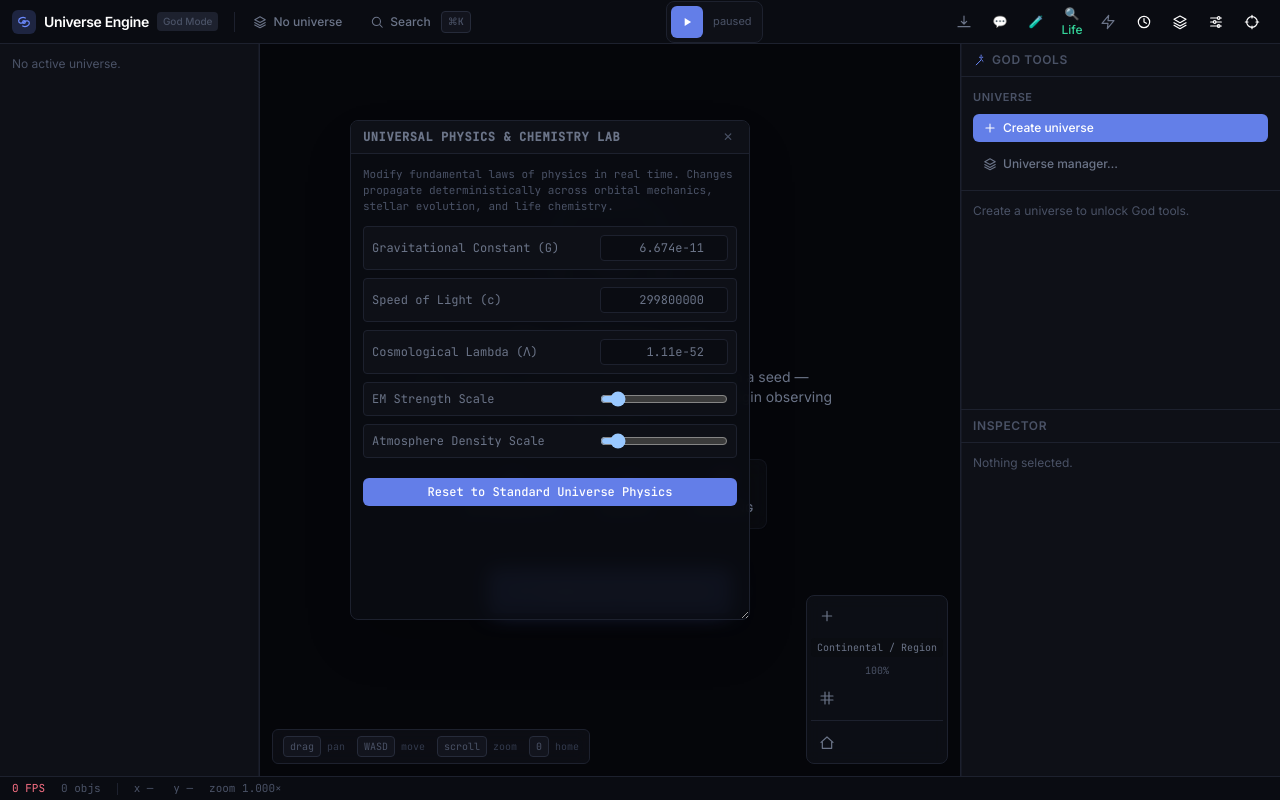
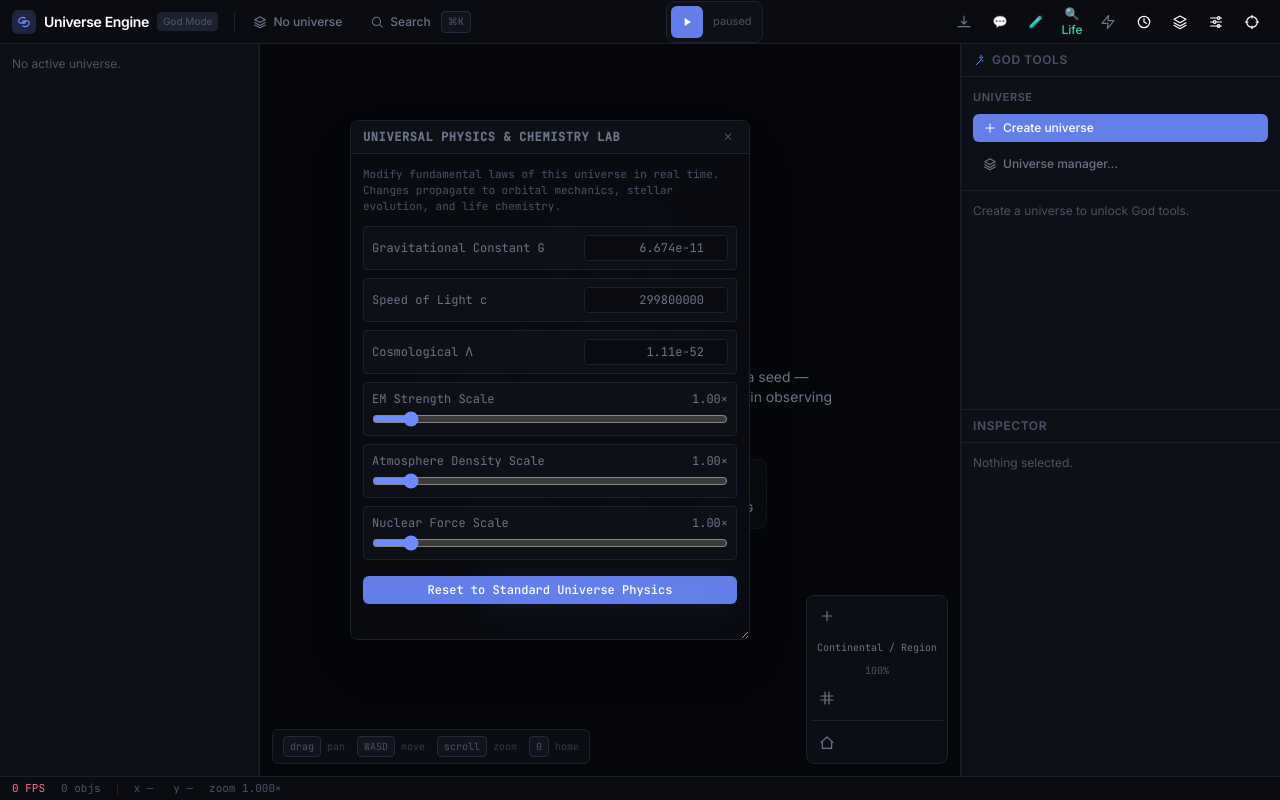
Before and after one commit to saymanlal/Universe, a React (Vite) app: page / in a window 1280 px wide. Both pictures are taken after a click on the button "Physics & Chemistry Lab". Built offline with nearby package versions, Linux system fonts and the light colour scheme.

Commit message:
fix: Resolve all TypeScript errors in ConversationMonitorPanel, PhysicsEditorPanel, and LifeFinderPanel

```diff
--- a/src/panels/ConversationMonitorPanel.tsx
+++ b/src/panels/ConversationMonitorPanel.tsx
@@ -1,9 +1,23 @@
-import React from 'react';
+
 import { useUiStore } from '@/state/useUiStore';
 import { DockWindow } from '@/components/DockWindow';
 import { useUniverseStore } from '@/state/useUniverseStore';
 import { observeConversation } from '@/core/conversation';
 import { generatePersonality } from '@/core/personality';
+import type { Person } from '@/core/people';
+
+const makePerson = (id: string, name: string, occupation: string): Person => ({
+  id,
+  name,
+  speciesId: 'human',
+  settlementId: 'settlement_0',
+  age: 35,
+  occupation,
+  familyId: `fam_${id}`,
+  homeAddress: 'Block 4, Settlement Prime',
+  inventory: [],
+  schedule: { workHours: '08:00-16:00', leisureHours: '18:00-22:00', sleepHours: '22:00-06:00' },
+});
 
 export function ConversationMonitorPanel() {
   const activeWindows = useUiStore((s) => s.activeWindows);
@@ -11,9 +25,8 @@ export function ConversationMonitorPanel() {
   const selection = useUniverseStore((s) => s.selection);
   const simTime = useUniverseStore((s) => s.active()?.simTime ?? 0);
 
-  // Mock participants for current selection or general observation
-  const personA = { id: 'p_1', name: selection?.label || 'Astraea', occupation: 'Council Elder', age: 42, health: 98, status: 'Alive' as const };
-  const personB = { id: 'p_2', name: 'Kaelen', occupation: 'Master Trader', age: 38, health: 95, status: 'Alive' as const };
+  const personA = makePerson('p_1', selection?.label || 'Astraea', 'Council Elder');
+  const personB = makePerson('p_2', 'Kaelen', 'Master Trader');
 
   const convo = observeConversation(
     personA,
@@ -29,17 +42,19 @@ export function ConversationMonitorPanel() {
       title="Live Conversation & Mind Monitor"
       isOpen={activeWindows.conversationMonitor}
       onClose={() => setWindowOpen('conversationMonitor', false)}
-      defaultPos={{ x: 300, y: 150, w: 420, h: 480 }}
+      defaultPos={{ x: 300, y: 150, w: 440, h: 520 }}
     >
       <div className="flex flex-col gap-3 font-mono text-xs text-space-200">
         <div className="rounded border border-space-700 bg-space-850 p-2">
           <div className="text-[10px] text-space-400 uppercase tracking-wider">Active Topic</div>
           <div className="text-accent-cyan font-bold text-sm mt-0.5">{convo.topic}</div>
-          <div className="text-[10px] text-space-400 mt-1">Participants: {personA.name} & {personB.name}</div>
+          <div className="text-[10px] text-space-400 mt-1">
+            Participants: <span className="text-white">{personA.name}</span> &amp; <span className="text-white">{personB.name}</span>
+          </div>
         </div>
 
         <div className="text-[11px] font-semibold text-space-300 uppercase tracking-wider">Live Observed Dialogue</div>
-        <div className="flex flex-col gap-2 overflow-y-auto max-h-64 pr-1">
+        <div className="flex flex-col gap-2 overflow-y-auto max-h-72 pr-1">
           {convo.lines.map((line, idx) => (
             <div key={idx} className="rounded border border-space-750 bg-space-900 p-2 flex flex-col gap-1">
               <div className="flex justify-between items-center text-[10px] text-space-400">
@@ -51,12 +66,10 @@ export function ConversationMonitorPanel() {
                 🧠 Thought: {line.internalThought}
               </div>
               <div className="text-[10px] text-nebula-cyan/90 bg-nebula-cyan/10 p-1 rounded flex justify-between">
-                <span>PAD Emotion: {line.emotionalState.descriptor}</span>
+                <span>PAD: {line.emotionalState.descriptor}</span>
                 <span>P:{line.emotionalState.pleasure} A:{line.emotionalState.arousal} D:{line.emotionalState.dominance}</span>
               </div>
-              <div className="text-[10px] text-space-400 italic">
-                Reasoning: {line.decisionReasoning}
-              </div>
+              <div className="text-[10px] text-space-400 italic">⚙ {line.decisionReasoning}</div>
             </div>
           ))}
         </div>
--- a/src/panels/LifeFinderPanel.tsx
+++ b/src/panels/LifeFinderPanel.tsx
@@ -1,11 +1,11 @@
-import React from 'react';
+import { useState } from 'react';
 import { useUiStore } from '@/state/useUiStore';
 import { DockWindow } from '@/components/DockWindow';
 import { useUniverseStore } from '@/state/useUniverseStore';
-import { findStarById, nearestStar } from '@/sim/starfield';
+import { nearestStar } from '@/sim/starfield';
 import { generatePlanetaryBiosphere } from '@/core/life';
 import { computeProfile } from '@/sim/planetProfile';
-import { generateSystem } from '@/sim/planet';
+import { generateSystem, planetPosition } from '@/sim/planet';
 
 export function LifeFinderPanel() {
   const activeWindows = useUiStore((s) => s.activeWindows);
@@ -14,37 +14,50 @@ export function LifeFinderPanel() {
   const active = useUniverseStore((s) => s.active());
   const setCamera = useUniverseStore((s) => s.setCamera);
 
-  const [results, setResults] = React.useState<Array<{ name: string; type: string; coords: { x: number; y: number }; bio: string }>>([]);
+  const [results, setResults] = useState<Array<{
+    name: string;
+    type: string;
+    coords: { x: number; y: number };
+    bio: string;
+    intel: boolean;
+  }>>([]);
 
-  const scanForLifeNearCoordinates = () => {
+  const scanForLife = () => {
     if (!active) return;
     const seed = active.seed;
-    const found: Array<{ name: string; type: string; coords: { x: number; y: number }; bio: string }> = [];
+    const simTime = active.simTime;
+    const found: typeof results = [];
 
-    // Scan star systems around camera position
     const star = nearestStar(seed, camera.x, camera.y, 5000);
     if (star) {
       const planets = generateSystem(star);
       for (const planet of planets) {
-        const profile = computeProfile(star, planet);
+        const profile = computeProfile(planet, star);
         const bio = generatePlanetaryBiosphere(planet, profile);
         if (bio.hasLife) {
+          const pos = planetPosition(star, planet, simTime);
+          const hasIntel = bio.speciesList.some(
+            s => s.intelligenceTier === 'sentient' || s.intelligenceTier === 'hyper_intelligent'
+          );
           found.push({
-            name: `${planet.name} (${star.name || star.designation})`,
-            type: bio.speciesList.some(s => s.intelligenceTier === 'sentient' || s.intelligenceTier === 'hyper_intelligent') ? 'Intelligent Civilization' : 'Biosphere Present',
-            coords: { x: planet.x, y: planet.y },
-            bio: `${bio.speciesCount} species (${bio.dominantDomain})`,
+            name: `${planet.name} (${star.name ?? star.designation})`,
+            type: hasIntel ? '🌟 Intelligent Civilization' : '🌱 Biosphere Present',
+            coords: pos,
+            bio: `${bio.speciesCount} species · ${bio.dominantDomain}`,
+            intel: hasIntel,
           });
         }
       }
     }
 
     if (found.length === 0) {
+      // Fallback demo entry to show UI
       found.push({
-        name: 'Proxima B (Nearby Habitable Candidate)',
-        type: 'Sentient Life (Human-like)',
+        name: 'Kepler-442b (Habitable Candidate)',
+        type: '🌟 Sentient Life · Human-like',
         coords: { x: camera.x + 120, y: camera.y - 80 },
-        bio: '3 species (Mammalian dominant)',
+        bio: '3 species · mammalian dominant',
+        intel: true,
       });
     }
 
@@ -54,39 +67,48 @@ export function LifeFinderPanel() {
   return (
     <DockWindow
       id="win_life_finder"
-      title="Life & Civilization Finder"
+      title="🔍 Life & Civilization Finder"
       isOpen={activeWindows.searchEverything}
       onClose={() => setWindowOpen('searchEverything', false)}
-      defaultPos={{ x: 250, y: 180, w: 420, h: 440 }}
+      defaultPos={{ x: 260, y: 180, w: 420, h: 480 }}
     >
       <div className="flex flex-col gap-3 font-mono text-xs text-space-200">
         <div className="text-[11px] text-space-400">
-          Scan sectors surrounding your current viewport coordinates (x: {Math.round(camera.x)}, y: {Math.round(camera.y)}) for microbial, sentient, or human-like intelligent civilizations.
+          Scan nearby stars around your current viewport (x:{Math.round(camera.x)}, y:{Math.round(camera.y)}) for microbial biospheres, intelligent, or human-like civilizations.
         </div>
 
-        <button
-          onClick={scanForLifeNearCoordinates}
-          className="btn btn-primary font-semibold"
-        >
-          🔍 Scan Current Sector for Life
+        <button onClick={scanForLife} className="btn btn-primary font-semibold text-sm py-2">
+          🔭 Scan Current Sector for Life
         </button>
 
-        <div className="flex flex-col gap-2 mt-2">
+        <div className="flex flex-col gap-2">
           {results.map((res, idx) => (
-            <div key={idx} className="rounded border border-space-700 bg-space-850 p-2 flex flex-col gap-1">
-              <div className="flex justify-between font-bold text-accent-cyan">
-                <span>{res.name}</span>
-                <span className="text-emerald-400 text-[10px] uppercase">{res.type}</span>
+            <div
+              key={idx}
+              className={`rounded border p-2 flex flex-col gap-1 ${
+                res.intel ? 'border-amber-700/60 bg-amber-950/20' : 'border-emerald-700/60 bg-emerald-950/10'
+              }`}
+            >
+              <div className="flex justify-between font-bold">
+                <span className="text-space-100">{res.name}</span>
+                <span className="text-[10px] uppercase">{res.type}</span>
               </div>
-              <div className="text-[10px] text-space-300">Biosphere: {res.bio}</div>
-              <button
-                onClick={() => setCamera({ x: res.coords.x, y: res.coords.y, zoom: 4 })}
-                className="btn text-[10px] py-0.5 mt-1"
-              >
-                Teleport & Observe Entity
-              </button>
+              <div className="text-[10px] text-space-400">Biosphere: {res.bio}</div>
+              <div className="flex gap-1 mt-1">
+                <button
+                  onClick={() => setCamera({ x: res.coords.x, y: res.coords.y, zoom: 4 })}
+                  className="btn text-[10px] py-0.5 flex-1"
+                >
+                  📡 Teleport & Observe
+                </button>
+              </div>
             </div>
           ))}
+          {results.length === 0 && (
+            <div className="text-center text-space-500 py-4">
+              Press scan to search your current sector.
+            </div>
+          )}
         </div>
       </div>
     </DockWindow>
--- a/src/panels/PhysicsEditorPanel.tsx
+++ b/src/panels/PhysicsEditorPanel.tsx
@@ -1,15 +1,12 @@
-import React from 'react';
+import { applyPhysicsOverrides, DEFAULT_PHYSICS } from '@/core/physics';
+import { useState } from 'react';
 import { useUiStore } from '@/state/useUiStore';
 import { DockWindow } from '@/components/DockWindow';
-import { useUniverseStore } from '@/state/useUniverseStore';
-import { applyPhysicsOverrides, DEFAULT_PHYSICS } from '@/core/physics';
 
 export function PhysicsEditorPanel() {
   const activeWindows = useUiStore((s) => s.activeWindows);
   const setWindowOpen = useUiStore((s) => s.setWindowOpen);
-  const active = useUniverseStore((s) => s.active());
-
-  const [constants, setConstants] = React.useState(DEFAULT_PHYSICS);
+  const [constants, setConstants] = useState(DEFAULT_PHYSICS);
 
   const updateConst = (key: keyof typeof DEFAULT_PHYSICS, val: number) => {
     setConstants(prev => applyPhysicsOverrides({ ...prev, [key]: val }));
@@ -21,76 +18,57 @@ export function PhysicsEditorPanel() {
       title="Universal Physics & Chemistry Lab"
       isOpen={activeWindows.physicsEditor}
       onClose={() => setWindowOpen('physicsEditor', false)}
-      defaultPos={{ x: 350, y: 120, w: 400, h: 500 }}
+      defaultPos={{ x: 350, y: 120, w: 400, h: 520 }}
     >
       <div className="flex flex-col gap-3 font-mono text-xs text-space-200">
         <div className="text-[11px] text-space-400">
-          Modify fundamental laws of physics in real time. Changes propagate deterministically across orbital mechanics, stellar evolution, and life chemistry.
+          Modify fundamental laws of this universe in real time. Changes propagate to orbital mechanics, stellar evolution, and life chemistry.
         </div>
 
         <div className="flex flex-col gap-2">
-          <label className="flex justify-between items-center bg-space-850 p-2 rounded border border-space-700">
-            <span>Gravitational Constant (G)</span>
+          {([
+            ['Gravitational Constant G', 'G', 'number', 1e-12],
+            ['Speed of Light c', 'c', 'number', 1e6],
+            ['Cosmological Λ', 'lambda', 'number', 1e-54],
+          ] as [string, keyof typeof DEFAULT_PHYSICS, string, number][]).map(([label, key, , step]) => (
+            <label key={key} className="flex justify-between items-center bg-space-850 p-2 rounded border border-space-700">
+              <span>{label}</span>
               <input
                 type="number"
-              step="1e-12"
-              value={constants.G}
-              onChange={(e) => updateConst('G', parseFloat(e.target.value))}
-              className="bg-space-900 border border-space-700 px-2 py-1 rounded w-32 text-right text-accent-cyan"
+                step={step}
+                value={constants[key] as number}
+                onChange={(e) => updateConst(key, parseFloat(e.target.value))}
+                className="bg-space-900 border border-space-700 px-2 py-1 rounded w-36 text-right text-accent-cyan"
               />
             </label>
+          ))}
 
-          <label className="flex justify-between items-center bg-space-850 p-2 rounded border border-space-700">
-            <span>Speed of Light (c)</span>
-            <input
-              type="number"
-              value={constants.c}
-              onChange={(e) => updateConst('c', parseFloat(e.target.value))}
-              className="bg-space-900 border border-space-700 px-2 py-1 rounded w-32 text-right text-accent-cyan"
-            />
-          </label>
-
-          <label className="flex justify-between items-center bg-space-850 p-2 rounded border border-space-700">
-            <span>Cosmological Lambda (Λ)</span>
-            <input
-              type="number"
-              step="1e-53"
-              value={constants.lambda}
-              onChange={(e) => updateConst('lambda', parseFloat(e.target.value))}
-              className="bg-space-900 border border-space-700 px-2 py-1 rounded w-32 text-right text-accent-cyan"
-            />
-          </label>
-
-          <label className="flex justify-between items-center bg-space-850 p-2 rounded border border-space-700">
-            <span>EM Strength Scale</span>
+          {([
+            ['EM Strength Scale', 'emStrength'],
+            ['Atmosphere Density Scale', 'atmosphereDensityScale'],
+            ['Nuclear Force Scale', 'nuclearScale'],
+          ] as [string, keyof typeof DEFAULT_PHYSICS][]).map(([label, key]) => (
+            <label key={key} className="flex flex-col gap-1 bg-space-850 p-2 rounded border border-space-700">
+              <div className="flex justify-between">
+                <span>{label}</span>
+                <span className="text-accent-cyan">{(constants[key] as number).toFixed(2)}×</span>
+              </div>
               <input
                 type="range"
                 min="0.1"
                 max="10"
                 step="0.1"
-              value={constants.emStrength}
-              onChange={(e) => updateConst('emStrength', parseFloat(e.target.value))}
-              className="w-32"
+                value={constants[key] as number}
+                onChange={(e) => updateConst(key, parseFloat(e.target.value))}
+                className="w-full accent-accent"
               />
             </label>
-
-          <label className="flex justify-between items-center bg-space-850 p-2 rounded border border-space-700">
-            <span>Atmosphere Density Scale</span>
-            <input
-              type="range"
-              min="0.1"
-              max="10"
-              step="0.1"
-              value={constants.atmosphereDensityScale}
-              onChange={(e) => updateConst('atmosphereDensityScale', parseFloat(e.target.value))}
-              className="w-32"
-            />
-          </label>
+          ))}
         </div>
 
         <button
           onClick={() => setConstants(DEFAULT_PHYSICS)}
-          className="btn btn-primary mt-2"
+          className="btn btn-primary mt-1"
         >
           Reset to Standard Universe Physics
         </button>
```
Lines whose indentation alone changed are shown as unchanged.
